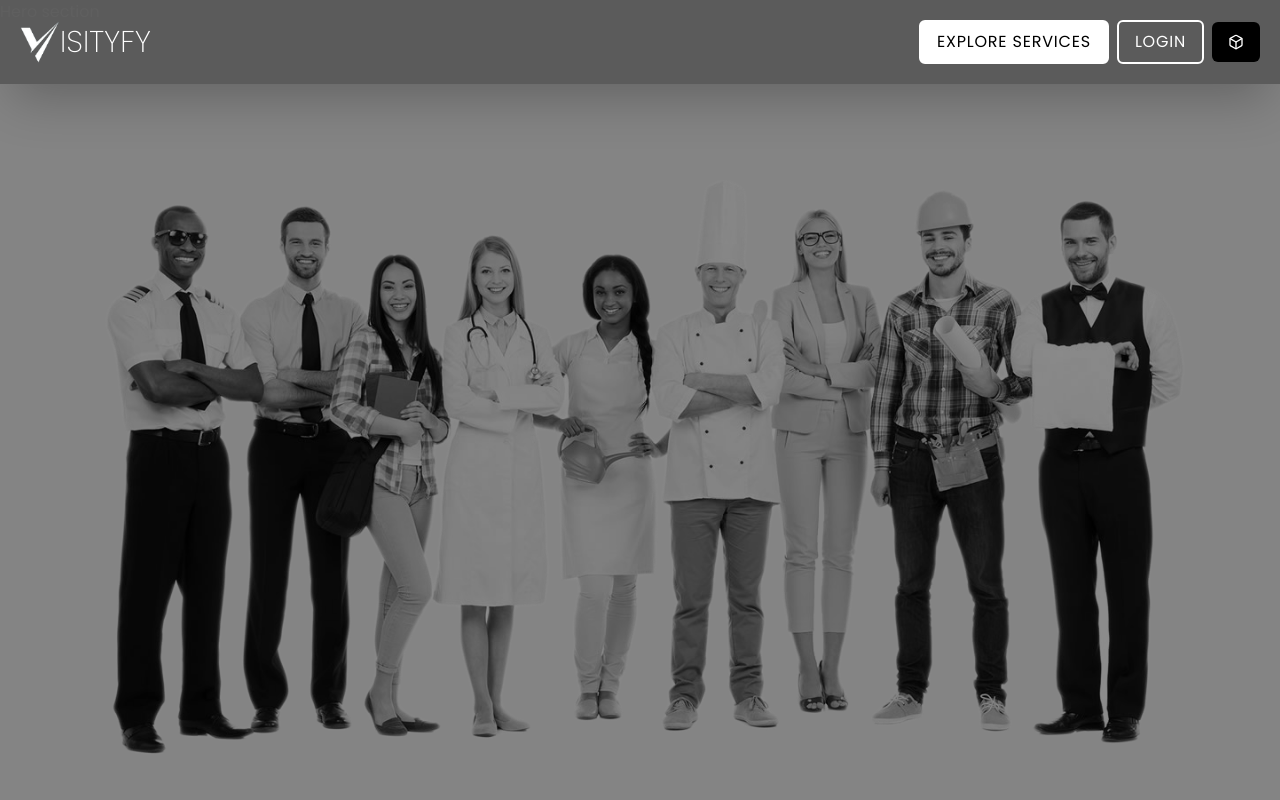
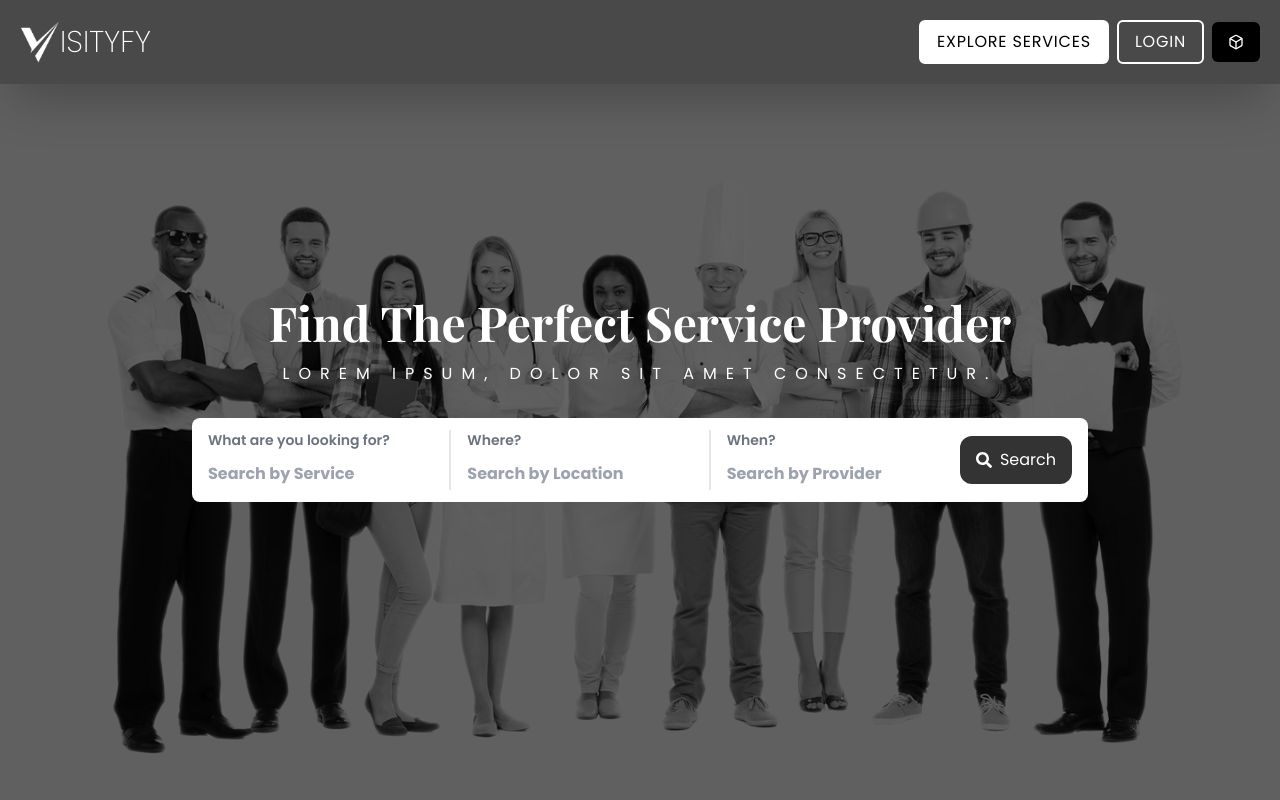
Before and after one commit to Asaduzzaman70/VISITYFY---Task, a React (Vite) app: page / in a window 1280 px wide. Shown: the top 800 px of the page. Built offline with nearby package versions, Linux system fonts and the light colour scheme; a web font is replaced by a local one.

Commit message:
Added hero section

```diff
--- a/src/components/Hero.jsx
+++ b/src/components/Hero.jsx
@@ -1,10 +1,78 @@
-import hero_bg from "../assets/Uniformes profissionais.png"
+import { FaSearch } from "react-icons/fa";
+import hero_bg from "../assets/Uniformes profissionais.png";
 
 const Hero = () => {
     return (
-        <div className="h-screen bg-cover bg-bottom bg-no-repeat relative mb-36" style={{ backgroundImage: `url(${hero_bg})`, filter: 'saturate(0%)', backgroundSize: "88%" }}>
-            <div className="absolute top-0 left-0 right-0 bottom-0 bg-black bg-opacity-45"></div>
-            <h1 className="text-white">Hero section</h1>
+        <div className="h-screen relative flex flex-col items-center justify-center">
+            {/* Pseudo-element for background image */}
+            <div
+                className="absolute top-0 left-0 right-0 bottom-0 bg-cover bg-bottom bg-no-repeat"
+                style={{
+                    backgroundImage: `url(${hero_bg})`,
+                    filter: "saturate(0%)",
+                    backgroundSize: "88%",
+                }}
+            ></div>
+
+            {/* Dark overlay */}
+            <div className="absolute top-0 left-0 right-0 bottom-0 bg-black bg-opacity-60"></div>
+
+            {/* Content */}
+            <div className="relative text-center text-light-white px-4 sm:px-8">
+                {/* Title */}
+                <h1 className="font-playfair text-3xl sm:text-4xl lg:text-5xl font-bold capitalize mb-4">
+                    Find the perfect service provider
+                </h1>
+                {/* Subtitle */}
+                <p className="tracking-wide lg:tracking-[9px] text-sm sm:text-base uppercase">
+                    Lorem ipsum, dolor sit amet consectetur.
+                </p>
+
+                {/* Search Form */}
+                <div className="mt-8 bg-light-white rounded-lg py-3 px-4 w-full max-w-4xl mx-auto">
+                    <form
+                        className="flex flex-col md:flex-row md:items-center justify-center text-dark-emperor space-y-4 md:space-y-0 md:space-x-4"
+                    >
+                        {/* First Input */}
+                        <div className="flex-1 border-b-2 md:border-r-2 md:border-b-0 pr-4 md:pr-6 space-y-2">
+                            <p className="text-sm font-semibold text-gray-500 text-left">
+                                What are you looking for?
+                            </p>
+                            <input
+                                type="text"
+                                placeholder="Search by Service"
+                                className="focus:outline-none text-base font-bold py-1 w-full"
+                            />
+                        </div>
+                        {/* Second Input */}
+                        <div className="flex-1 border-b-2 md:border-r-2 md:border-b-0 pr-4 md:pr-6 space-y-2">
+                            <p className="text-sm font-semibold text-gray-500 text-left">Where?</p>
+                            <input
+                                type="text"
+                                placeholder="Search by Location"
+                                className="focus:outline-none text-base font-bold py-1 w-full"
+                            />
+                        </div>
+                        {/* Third Input */}
+                        <div className="flex-1 space-y-2 pr-4 md:pr-0">
+                            <p className="text-sm font-semibold text-gray-500 text-left">When?</p>
+                            <input
+                                type="text"
+                                placeholder="Search by Provider"
+                                className="focus:outline-none text-base font-bold py-1 w-full"
+                            />
+                        </div>
+                        {/* Submit Button */}
+                        <button
+                            type="submit"
+                            className="w-full md:w-auto rounded-xl transition-all duration-200 bg-dark-mine_shaft text-light-white flex items-center justify-center py-3 px-4 gap-2 hover:bg-dark-emperor"
+                        >
+                            <FaSearch />
+                            Search
+                        </button>
+                    </form>
+                </div>
+            </div>
         </div>
     );
 };
--- a/src/components/Navbar.jsx
+++ b/src/components/Navbar.jsx
@@ -46,13 +46,16 @@ const Navbar = () => {
                 </div>
 
                 {/* Menu Items */}
-                <div className={`space-y-2 md:space-y-0 md:space-x-2 flex flex-col md:flex-row md:items-center absolute md:static top-[70px] left-0 w-full md:w-auto bg-dark-mine_shaft md:bg-transparent p-5 md:p-0 transition-transform duration-300 ease-in-out transform ${isOpen ? 'translate-x-0' : '-translate-x-full'} md:transform-none ${isScrolled ? '' : 'bg-opacity-50'}`}>
+                <div className={`space-y-2 md:space-y-0 md:space-x-2 flex flex-col md:flex-row md:items-center absolute md:static top-[70px] left-0 w-full md:w-auto bg-dark-mine_shaft md:bg-transparent p-5 md:p-0 transition-all duration-700 ease-in-out transform ${isOpen ? 'translate-x-0' : '-translate-x-full'} md:transform-none ${isScrolled ? '' : 'bg-opacity-50'}`}>
+                    {/* Button 1 */}
                     <button className="bg-light-white text-dark-black py-1 px-3 md:py-2 md:px-4 rounded-md border-2 border-light-white uppercase text-xs md:text-sm lg:text-base tracking-wider transition-all duration-200 hover:bg-transparent hover:text-light-white">
                         Explore Services
                     </button>
+                    {/* Button 2 */}
                     <button className="bg-transparent text-light-white py-1 px-3 md:py-2 md:px-4 rounded-md border-2 border-light-white uppercase text-xs md:text-sm lg:text-base tracking-wider transition-all duration-200 hover:bg-light-white hover:text-dark-black">
                         Login
                     </button>
+                    {/* Button 3 */}
                     <div className="text-center">
                         <button className="bg-dark-black text-white py-2 px-3 md:py-3 md:px-4 rounded-md">
                             <LuBox />
```
